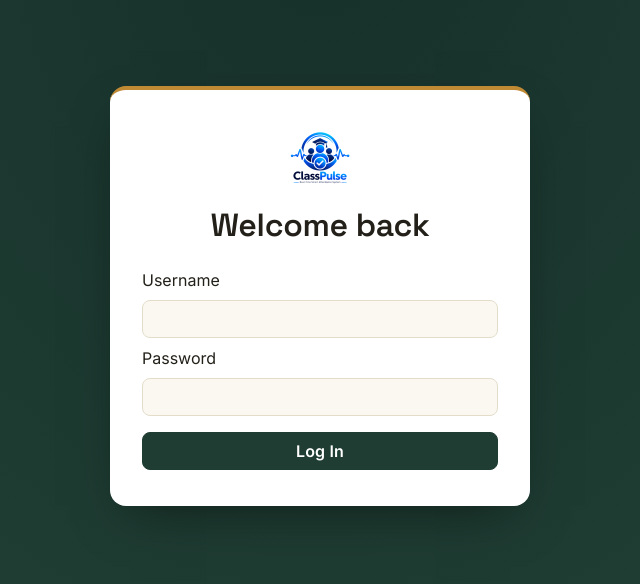
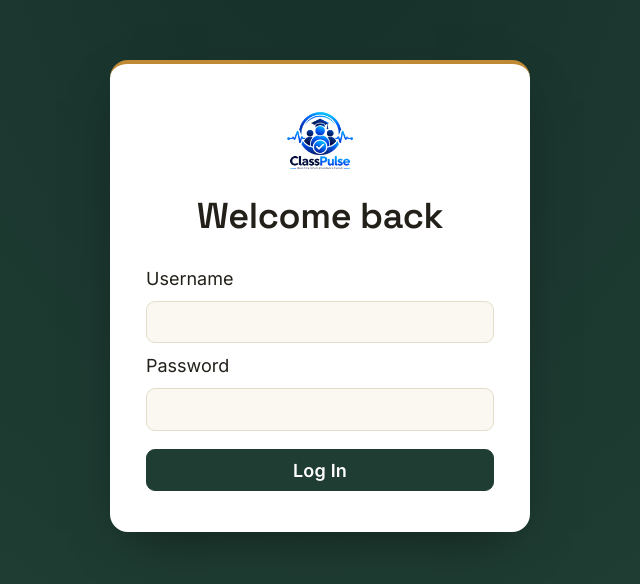
Before and after one commit to Aman-0402/ClassPulse, a React (Vite) app in the folder frontend/: page /login in a window 1280 px wide. Shown: the part 104-688 px from the top of the page, without its empty margins (320-960 px from the left). Built offline with nearby package versions, Linux system fonts and the light colour scheme; the HTML template or start-up script is replaced by a standard one.

Commit message:
feat: bigger base font and roomier table/layout spacing

```diff
--- a/frontend/src/index.css
+++ b/frontend/src/index.css
@@ -24,7 +24,7 @@
   color-scheme: light;
   color: var(--ink);
   background: var(--paper);
-  font: 16px/1.5 var(--font-body);
+  font: 18px/1.6 var(--font-body);
   -webkit-font-smoothing: antialiased;
   -moz-osx-font-smoothing: grayscale;
 
@@ -195,7 +195,7 @@ a:focus-visible {
 }
 .app-shell-main {
   padding: 2rem 1rem 3rem;
-  max-width: 1080px;
+  max-width: 1180px;
   margin: 0 auto;
 }
 
@@ -214,6 +214,7 @@ a:focus-visible {
   border: 2px solid currentColor;
   transform: rotate(-2deg);
   background: transparent;
+  white-space: nowrap;
 }
 .stamp-present {
   color: var(--stamp-green);
@@ -256,10 +257,13 @@ a:focus-visible {
   border-color: var(--line);
 }
 
-/* Tables: hairline rules, mono numerics */
+/* Tables: hairline rules, mono numerics, roomier rows for the bigger base font */
 .table td,
 .table th {
   vertical-align: middle;
+}
+.table > :not(caption) > * > * {
+  padding: 0.75rem 0.9rem;
 }
 .table td.font-mono,
 .table th.font-mono {
```
